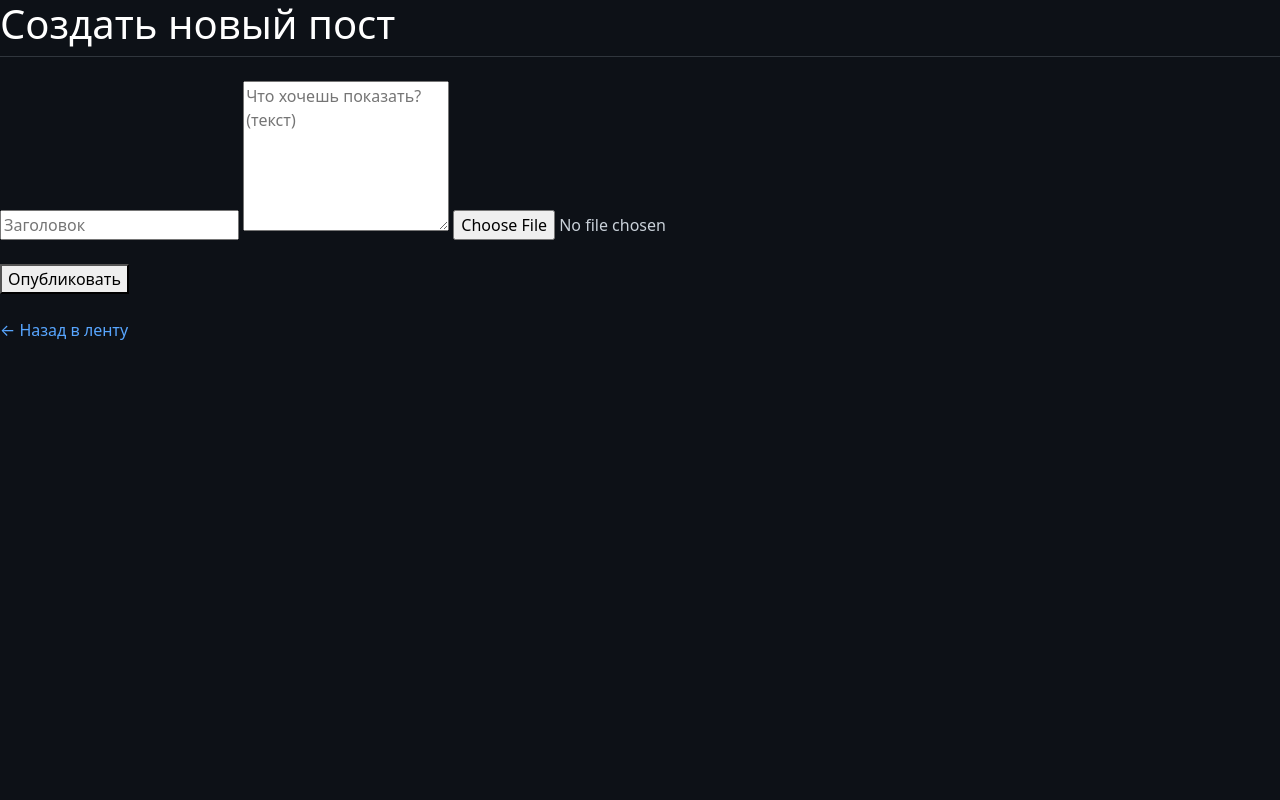
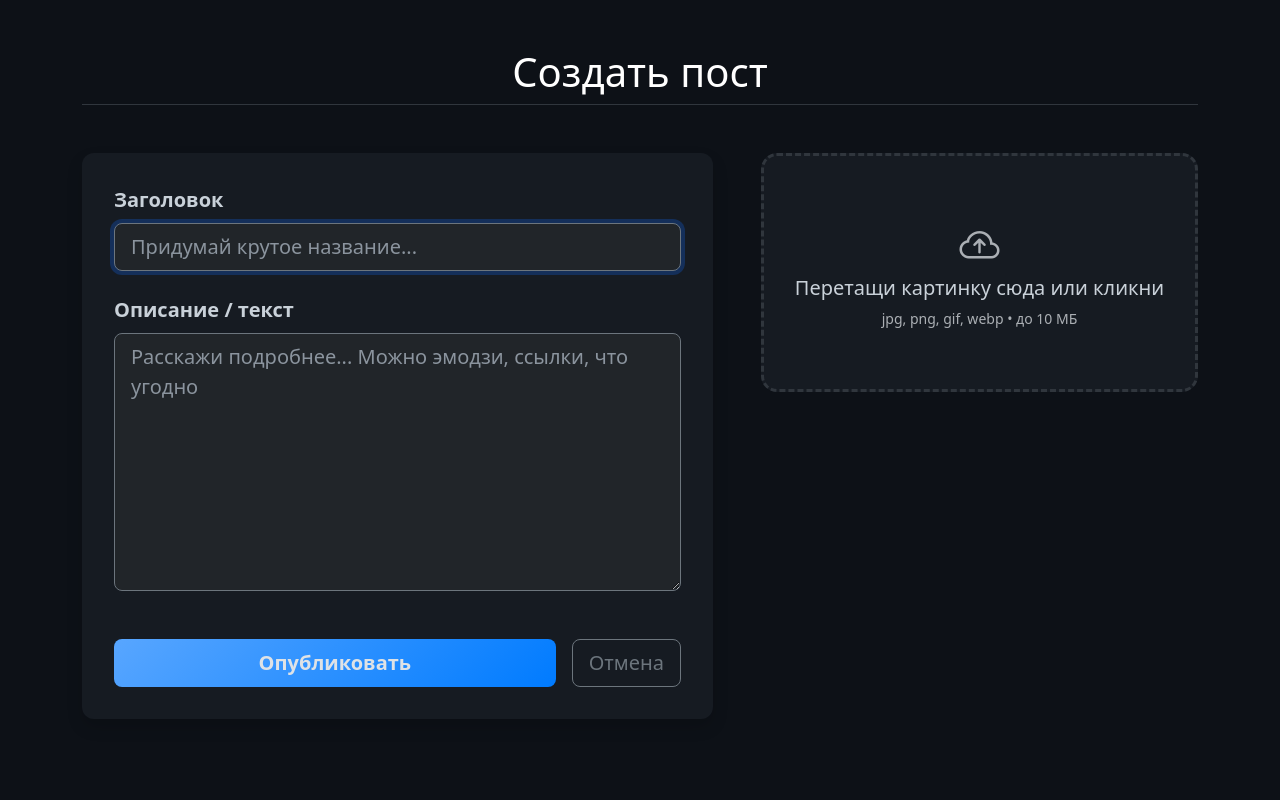
Before and after one commit to FartykNR/klon-ebla, a Flask app: page /new in a window 1280 px wide. Run offline with Flask 3, Linux system fonts and the light colour scheme.

Commit message:
Новый дизайн страницы создания поста как в YouTube Studio

```diff
--- a/templates/new_post.html
+++ b/templates/new_post.html
@@ -1,32 +1,183 @@
 <!DOCTYPE html>
-<html lang="ru">
+<html lang="ru" data-bs-theme="dark">
 
 <head>
     <meta charset="UTF-8">
-    <meta name="viewport" content="width=device-width, initial-scale=1">
-    <title>{% block title %}Клон Eblo{% endblock %}</title>
+    <meta name="viewport" content="width=device-width, initial-scale=1.0">
+    <title>Создать пост — Клон Eblo</title>
+    <link href="https://cdn.jsdelivr.net/npm/bootstrap@5.3.3/dist/css/bootstrap.min.css" rel="stylesheet">
+    <link rel="stylesheet" href="https://cdn.jsdelivr.net/npm/bootstrap-icons@1.11.3/font/bootstrap-icons.min.css">
+    <link rel="stylesheet" href="{{ url_for('static', filename='style.css') }}">
+    <style>
+        body {
+            background: #0d1117;
+            min-height: 100vh;
+        }
 
-    <!-- Bootstrap 5 CSS -->
-    <link href="https://cdn.jsdelivr.net/npm/bootstrap@5.3.3/dist/css/bootstrap.min.css" rel="stylesheet" integrity="sha384-QWTKZyjpPEjISv5WaRU9OFeRpok6YctnYmDr5pNlyT2bRjXh0JMhjY6hW+ALEwIH" crossorigin="anonymous">
+        .upload-area {
+            border: 3px dashed #30363d;
+            border-radius: 16px;
+            padding: 60px 20px;
+            text-align: center;
+            cursor: pointer;
+            transition: all 0.3s;
+            background: #161b22;
+        }
 
-    <!-- Bootstrap Icons (опционально, для иконок лайков/комментов) -->
-    <link rel="stylesheet" href="https://cdn.jsdelivr.net/npm/bootstrap-icons@1.11.3/font/bootstrap-icons.min.css">
+        .upload-area:hover,
+        .upload-area.dragover {
+            border-color: #58a6ff;
+            background: #1f2937;
+        }
 
-    <!-- Твой кастомный CSS (создадим ниже) -->
-    <link rel="stylesheet" href="{{ url_for('static', filename='style.css') }}">
+        .preview-box {
+            max-height: 500px;
+            overflow: hidden;
+            border-radius: 12px;
+            background: #161b22;
+            border: 1px solid #30363d;
+        }
+
+        .preview-img {
+            width: 100%;
+            height: auto;
+            object-fit: contain;
+        }
+
+        .form-section {
+            background: #161b22;
+            border-radius: 12px;
+            padding: 2rem;
+        }
+
+        .btn-publish {
+            background: linear-gradient(135deg, #58a6ff, #007bff);
+            border: none;
+        }
+
+        .spinner {
+            display: none;
+        }
+
+        .file-input {
+            display: none;
+        }
+    </style>
 </head>
 
 <body>
-    <h1>Создать новый пост</h1>
-    <form method="POST" enctype="multipart/form-data">
-        <input type="text" name="title" placeholder="Заголовок" required>
-        <textarea name="content" rows="6" placeholder="Что хочешь показать? (текст)" required></textarea>
-        <input type="file" name="image" accept="image/*">
-        <br><br>
-        <button type="submit">Опубликовать</button>
-    </form>
-    <br>
-    <a href="/">← Назад в ленту</a>
+    <div class="container py-5">
+        <h1 class="text-center mb-5 text-white">Создать пост</h1>
+
+        <div class="row g-5">
+            <!-- Левая часть: форма -->
+            <div class="col-lg-7">
+                <div class="form-section shadow">
+                    <form id="postForm" method="POST" enctype="multipart/form-data">
+                        <div class="mb-4">
+                            <label for="title" class="form-label fs-5 fw-bold">Заголовок</label>
+                            <input type="text" class="form-control form-control-lg bg-dark text-white border-secondary"
+                                id="title" name="title" placeholder="Придумай крутое название..." required autofocus
+                                maxlength="100">
+                        </div>
+
+                        <div class="mb-4">
+                            <label for="content" class="form-label fs-5 fw-bold">Описание / текст</label>
+                            <textarea class="form-control form-control-lg bg-dark text-white border-secondary"
+                                id="content" name="content" rows="8"
+                                placeholder="Расскажи подробнее... Можно эмодзи, ссылки, что угодно"
+                                required></textarea>
+                        </div>
+
+                        <!-- Кнопки внизу -->
+                        <div class="d-flex gap-3 mt-5">
+                            <button type="submit" id="submitBtn" class="btn btn-publish btn-lg flex-grow-1 fw-bold">
+                                <span class="spinner-border spinner-border-sm spinner me-2" role="status"></span>
+                                Опубликовать
+                            </button>
+                            <a href="/" class="btn btn-outline-secondary btn-lg">Отмена</a>
+                        </div>
+                    </form>
+                </div>
+            </div>
+
+            <!-- Правая часть: зона загрузки и предпросмотр (как в YouTube Studio) -->
+            <div class="col-lg-5">
+                <div id="dropZone" class="upload-area mb-4">
+                    <i class="bi bi-cloud-arrow-up fs-1 mb-3 text-muted"></i>
+                    <h5>Перетащи картинку сюда или кликни</h5>
+                    <p class="text-muted small mb-0">jpg, png, gif, webp • до 10 МБ</p>
+                    <input type="file" id="image" name="image" class="file-input" accept="image/*">
+                </div>
+
+                <div id="previewBox" class="preview-box d-none">
+                    <img id="previewImg" class="preview-img" alt="Предпросмотр">
+                </div>
+            </div>
+        </div>
+    </div>
+
+    <script src="https://cdn.jsdelivr.net/npm/bootstrap@5.3.3/dist/js/bootstrap.bundle.min.js"></script>
+    <script>
+        const dropZone = document.getElementById('dropZone');
+        const fileInput = document.getElementById('image');
+        const previewBox = document.getElementById('previewBox');
+        const previewImg = document.getElementById('previewImg');
+        const submitBtn = document.getElementById('submitBtn');
+        const spinner = submitBtn.querySelector('.spinner');
+
+        // Клик по зоне → открывает выбор файла
+        dropZone.addEventListener('click', () => fileInput.click());
+
+        // Drag & Drop
+        ['dragenter', 'dragover'].forEach(event => {
+            dropZone.addEventListener(event, e => {
+                e.preventDefault();
+                dropZone.classList.add('dragover');
+            });
+        });
+
+        ['dragleave', 'drop'].forEach(event => {
+            dropZone.addEventListener(event, e => {
+                e.preventDefault();
+                dropZone.classList.remove('dragover');
+            });
+        });
+
+        dropZone.addEventListener('drop', e => {
+            const file = e.dataTransfer.files[0];
+            if (file && file.type.startsWith('image/')) {
+                handleFile(file);
+            }
+        });
+
+        // При выборе файла
+        fileInput.addEventListener('change', e => {
+            const file = e.target.files[0];
+            if (file) handleFile(file);
+        });
+
+        function handleFile(file) {
+            if (file.size > 10 * 1024 * 1024) {
+                alert('Файл слишком большой! Максимум 10 МБ.');
+                fileInput.value = '';
+                return;
+            }
+
+            const reader = new FileReader();
+            reader.onload = e => {
+                previewImg.src = e.target.result;
+                previewBox.classList.remove('d-none');
+            };
+            reader.readAsDataURL(file);
+        }
+
+        // Лоадер при отправке
+        document.getElementById('postForm').addEventListener('submit', () => {
+            submitBtn.disabled = true;
+            spinner.style.display = 'inline-block';
+        });
+    </script>
 </body>
 
 </html>
```
